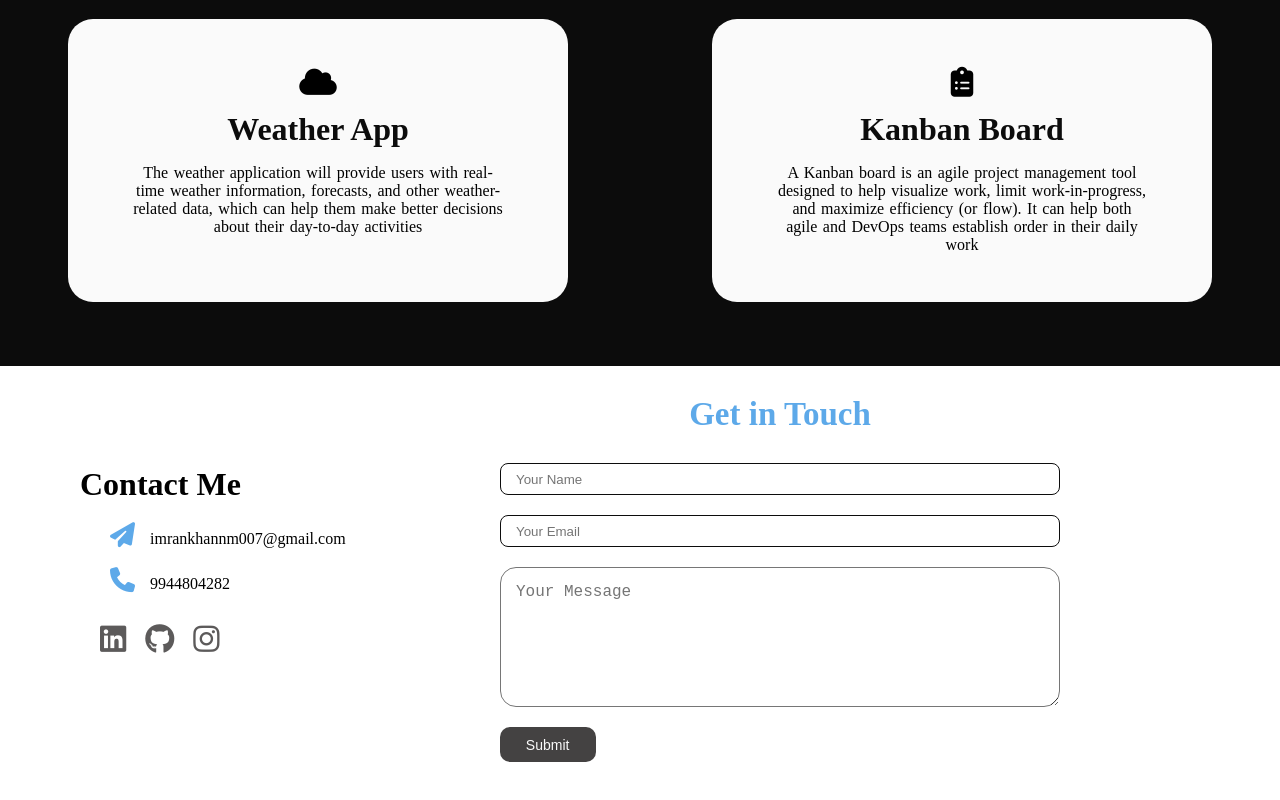
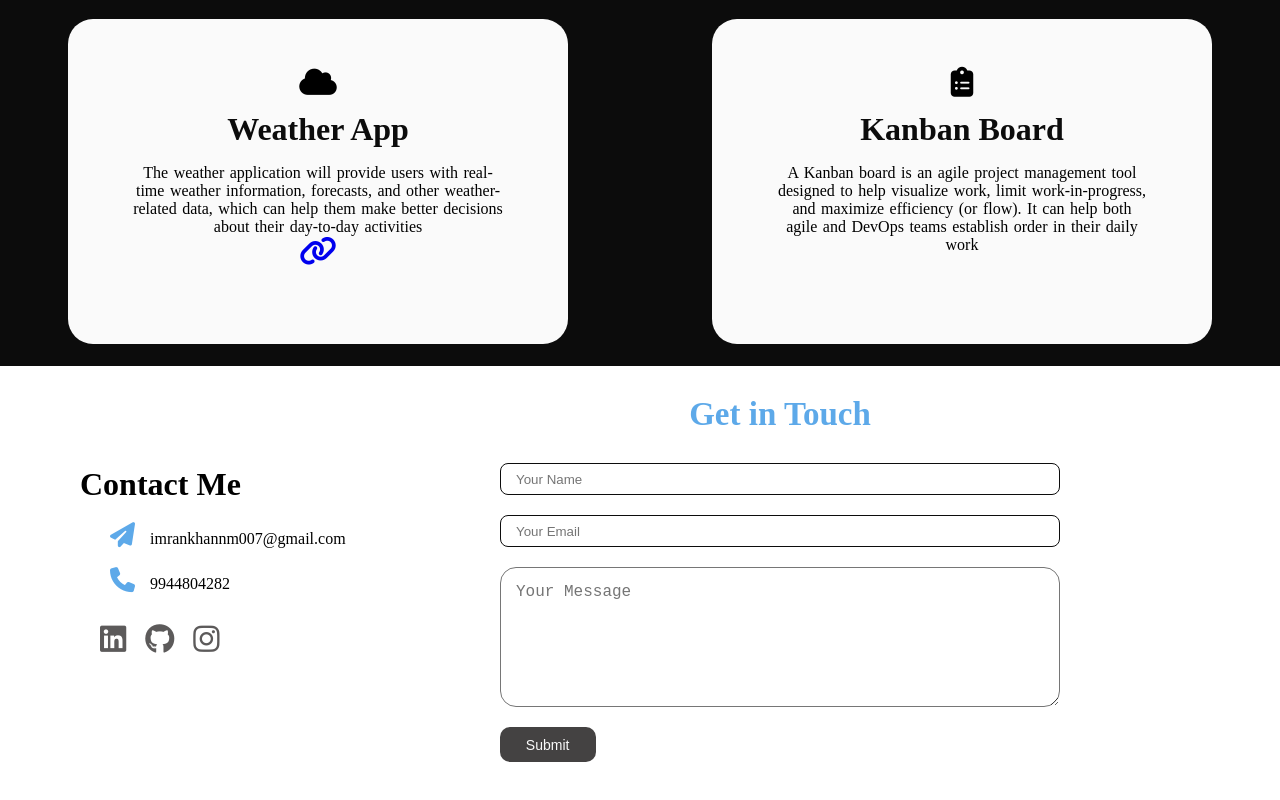
Before and after one commit to MohamedImran2021/Portfolio, a plain HTML site: page index.html in a window 1280 px wide. Shown: the part 1630-2430 px from the top of the page. Drawn offline with Linux system fonts and the light colour scheme; some icons are missing.

Commit message:
Update index.html

```diff
--- a/index.html
+++ b/index.html
@@ -75,6 +75,7 @@
                 <p>The weather application will provide users with real-time weather
                     information, forecasts, and other weather-related data, which
                     can help them make better decisions about their day-to-day activities</p>
+                <a href="https://mohamedimran2021.github.io/WeatherApplication/"> <i class="fa-solid fa-link"></i></a>
             </div>
             <div class="card">
                 <i class="fa-solid fa-clipboard-list"></i>
```
